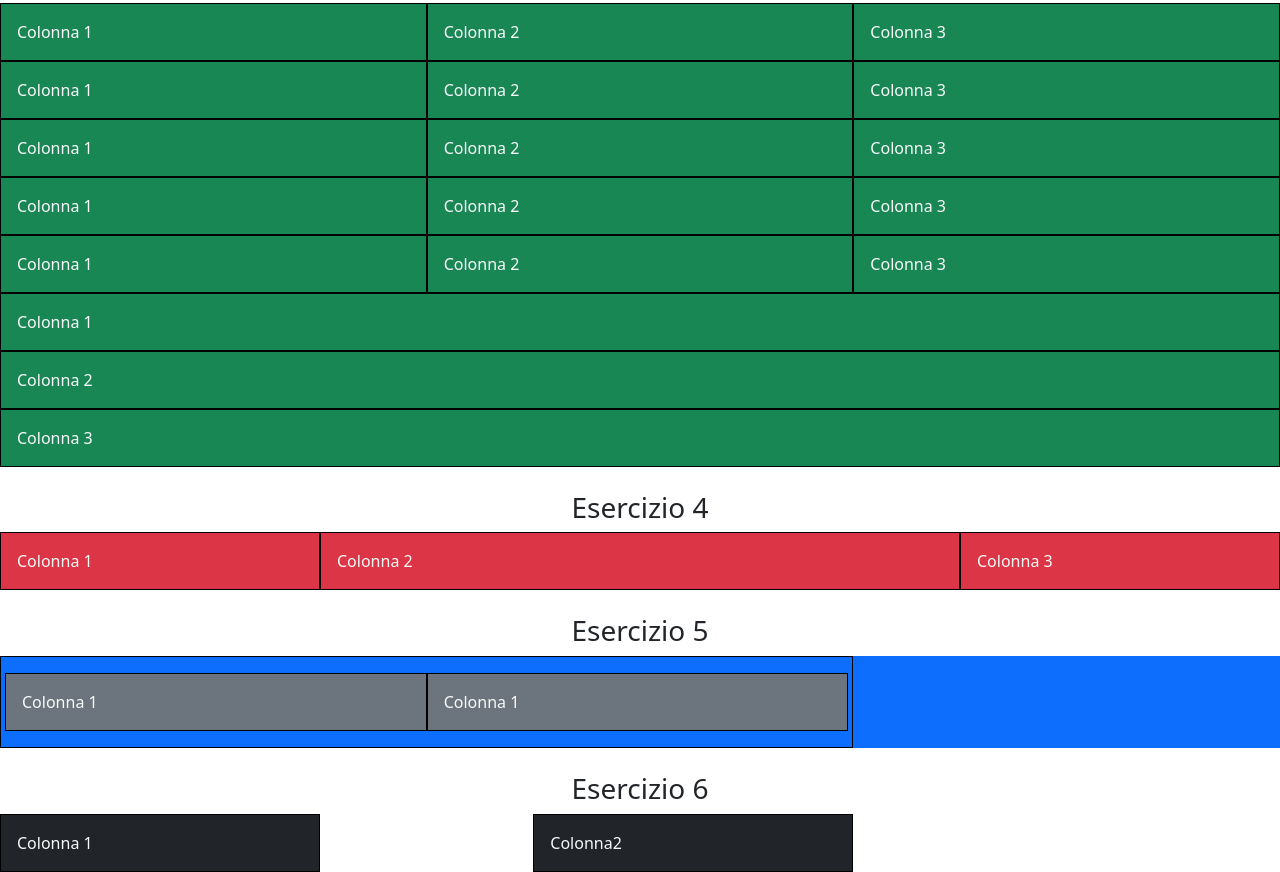
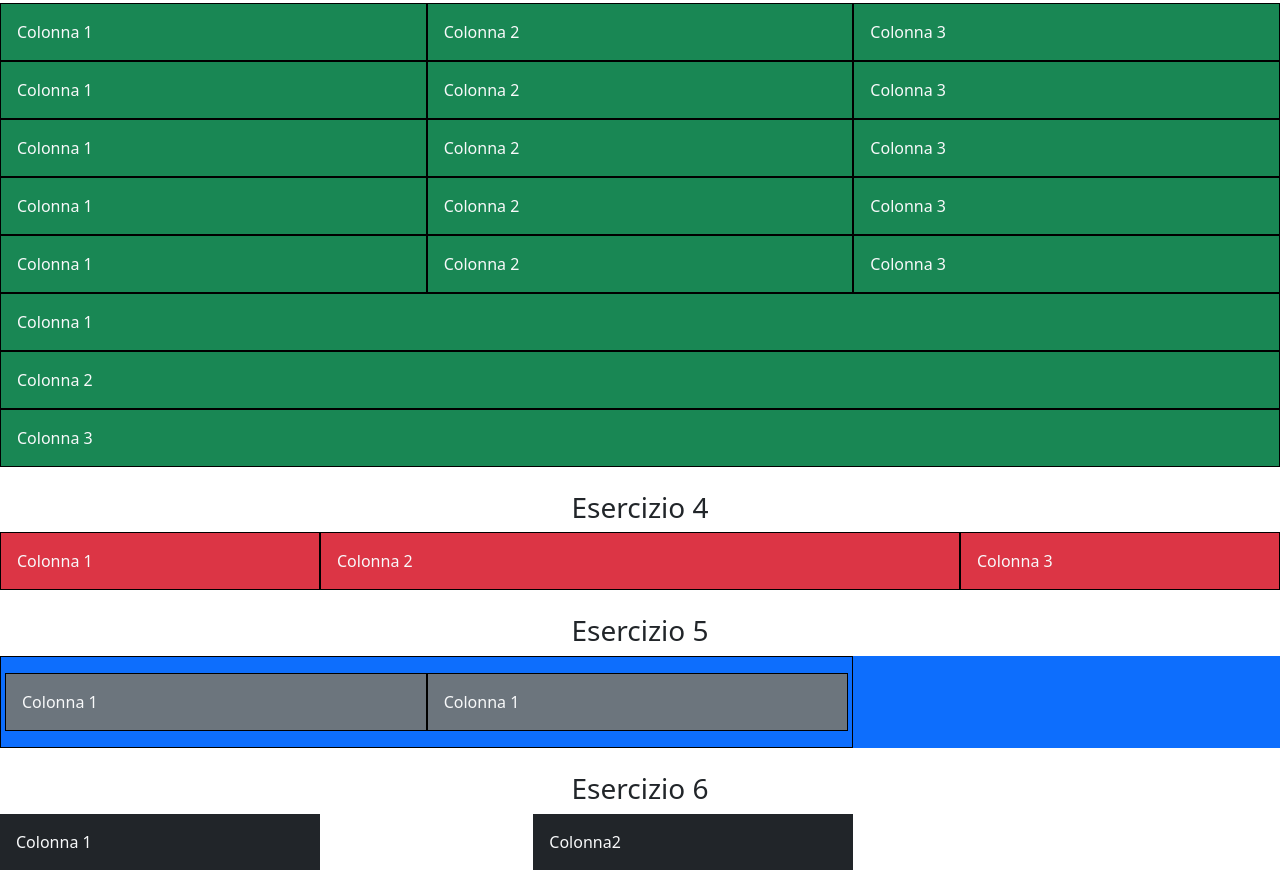
Before and after one commit to Dan131195/Esercizio-02-12, a plain HTML site: page index.html in a window 1280 px wide. Shown: the part 390-1262 px from the top of the page. Drawn offline with nearby package versions, Linux system fonts and the light colour scheme.

Commit message:
Commit finale

```diff
--- a/index.html
+++ b/index.html
@@ -102,8 +102,8 @@
     <div class="container-fluid">
         <h3 class="text-center">Esercizio 6</h3>
         <div class="row text-light">
-            <div class="col-md-3 border border-black p-3 bg-dark">Colonna 1</div>
-            <div class="col-md-3 offset-md-2 border border-black p-3 bg-dark">Colonna2</div>
+            <div class="col-md-3 p-3 bg-dark">Colonna 1</div>
+            <div class="col-md-3 offset-md-2 p-3 bg-dark">Colonna2</div>
         </div>
     </div>
 
```
